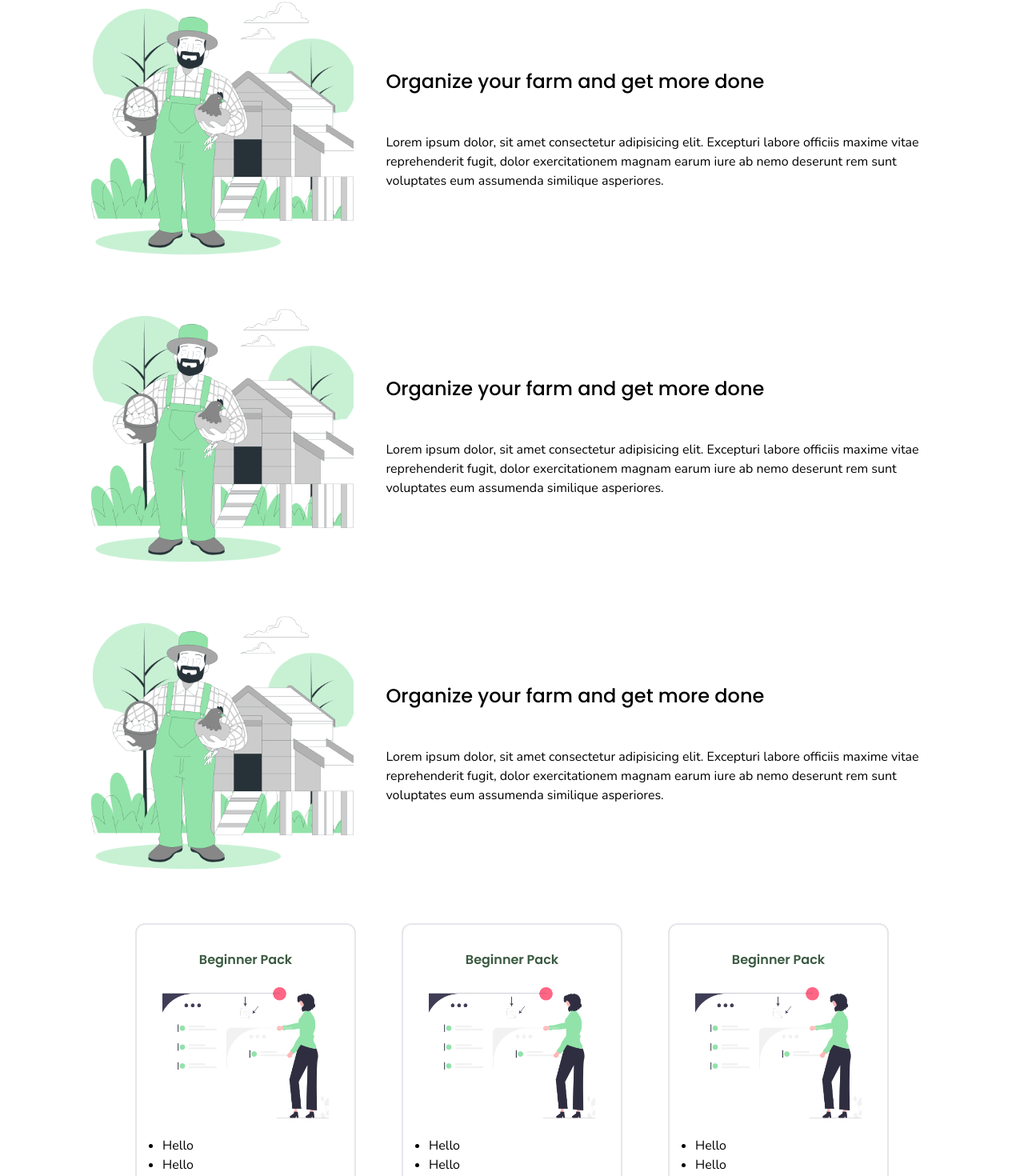
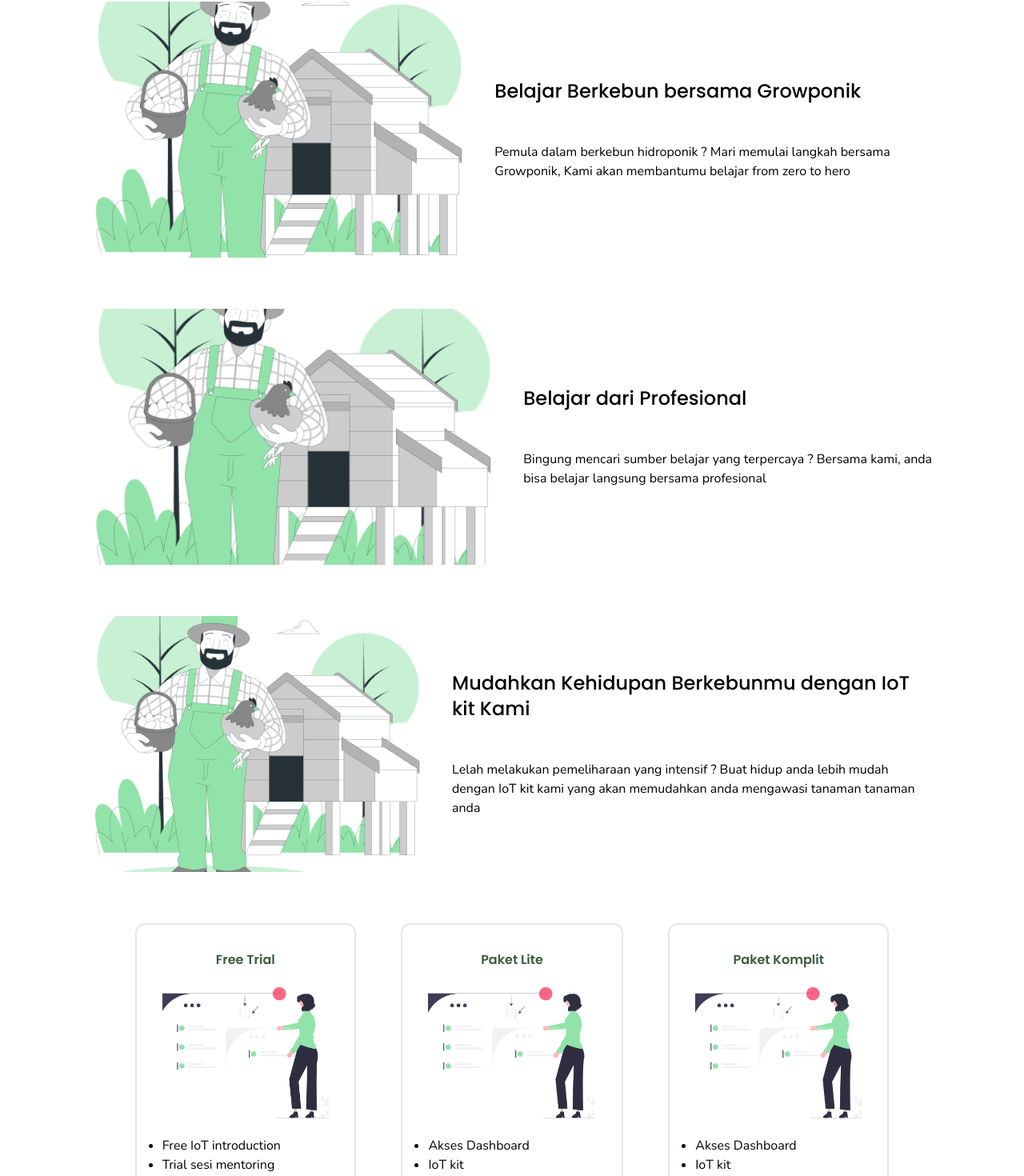
Before and after one commit to Fadil-Tao/GrowPonik, a React (Vite) app: page / in a window 1280 px wide. Shown: the part 702-2172 px from the top of the page at 80% size. Built offline with nearby package versions, Linux system fonts and the light colour scheme.

Commit message:
Menghilangkan lorem ipsum

```diff
--- a/src/components/_landing-page/ContentContainer.jsx
+++ b/src/components/_landing-page/ContentContainer.jsx
@@ -3,9 +3,24 @@
 export default function ContentContainer() {
     return (
         <div id='tentang' className='md:px-28 px-4'>
-            <LandingContent />
-            <LandingContent />
-            <LandingContent />
+            <LandingContent
+                title={'Belajar Berkebun bersama Growponik'}
+                desc={
+                    'Pemula dalam berkebun hidroponik ? Mari memulai langkah bersama Growponik, Kami akan membantumu belajar from zero to hero'
+                }
+            />
+            <LandingContent
+                title={'Belajar dari Profesional'}
+                desc={
+                    'Bingung mencari sumber belajar yang terpercaya ? Bersama kami, anda bisa belajar langsung bersama profesional'
+                }
+            />
+            <LandingContent
+                title={'Mudahkan Kehidupan Berkebunmu dengan IoT kit Kami'}
+                desc={
+                    'Lelah melakukan pemeliharaan yang intensif ? Buat hidup anda lebih mudah dengan IoT kit kami yang akan memudahkan anda mengawasi tanaman tanaman anda'
+                }
+            />
         </div>
     );
 }
--- a/src/components/_landing-page/LandingContent.jsx
+++ b/src/components/_landing-page/LandingContent.jsx
@@ -1,6 +1,12 @@
+/* eslint-disable react/prop-types */
 import Bropng from '../../assets/bro.png';
 
-export default function LandingContent({ inmg, title, desc }) {
+// eslint-disable-next-line react/prop-types
+export default function LandingContent({
+    // img = Bropng,
+    title = 'title',
+    desc = 'Lorem ipsum dolor sit, amet consectetur adipisicing elit. Vitae tempora vero accusantium nihil mollitia porro voluptatum, perferendis recusandae ducimus quam?',
+}) {
     return (
         <div className='flex justify-between items-center my-16 md:flex-row flex-col '>
             <div className='md:w-[50rem] md:h-[20rem] w-[10rem] '>
@@ -13,17 +19,11 @@
             <div className='md:ml-10'>
                 <div className='md:mb-12 mb-6'>
                     <h3 className='font-poppins font-medium text-2xl md:text-start text-center'>
-                        Organize your farm and get more done
+                        {title}
                     </h3>
                 </div>
                 <div>
-                    <p className='font-nunito'>
-                        Lorem ipsum dolor, sit amet consectetur adipisicing
-                        elit. Excepturi labore officiis maxime vitae
-                        reprehenderit fugit, dolor exercitationem magnam earum
-                        iure ab nemo deserunt rem sunt voluptates eum assumenda
-                        similique asperiores.
-                    </p>
+                    <p className='font-nunito'>{desc}</p>
                 </div>
             </div>
         </div>
--- a/src/components/_landing-page/PriceCard.jsx
+++ b/src/components/_landing-page/PriceCard.jsx
@@ -4,7 +4,7 @@
     return (
         <div className='border-2 rounded-xl p-8 grid place-items'>
             <p className='text-center text-primaryGreen font-semibold font-poppins'>
-                Beginner Pack
+                {title}
             </p>
             <div className='w-52 h-52'>
                 <img
@@ -15,14 +15,15 @@
             </div>
             <div className='font-nunito'>
                 <ul className='list-disc'>
-                    <li className=''>Hello</li>
-                    <li className=''>Hello</li>
-                    <li className=''>Hello</li>
+                    {/* <li className=''>Test 1</li>
+                    <li className=''>Test 2</li>
+                    <li className=''>Test 3</li> */}
+                    {children}
                 </ul>
             </div>
             <div>
                 <p className='text-center font-medium font-poppins text-primaryGreen'>
-                    Rp 1.000.000
+                    {price}
                 </p>
             </div>
         </div>
--- a/src/components/_landing-page/PriceContainer.jsx
+++ b/src/components/_landing-page/PriceContainer.jsx
@@ -6,17 +6,37 @@
         <div className='md:px-28 px-4 '>
             <ul className='md:flex xitems-center justify-evenly'>
                 <li>
-                    <PreviewPriceCard />
+                    <PreviewPriceCard title={'Free Trial'} price={'Free'}>
+                        <li>Free IoT introduction</li>
+                        <li>Trial sesi mentoring</li>
+                    </PreviewPriceCard>
                 </li>
                 <li>
-                    <PreviewPriceCard />
+                    <PreviewPriceCard
+                        title={'Paket Lite'}
+                        price={'Rp1.000.000'}
+                    >
+                        <li>Akses Dashboard</li>
+                        <li>IoT kit</li>
+                        <li>Sesi Mentoring 3 jam/minggu</li>
+                    </PreviewPriceCard>
                 </li>
                 <li>
-                    <PreviewPriceCard />
+                    <PreviewPriceCard
+                        title={'Paket Komplit'}
+                        price={'Rp2.000.000'}
+                    >
+                        <li>Akses Dashboard</li>
+                        <li>IoT kit</li>
+                        <li>Free benih</li>
+                    </PreviewPriceCard>
                 </li>
             </ul>
             <div className='flex justify-center items-center my-5'>
-                <Link to={'/langganan'} className='text-primaryGreen font-semibold transition duration-300 ease-in-out transform hover:scale-105'>
+                <Link
+                    to={'/langganan'}
+                    className='text-primaryGreen font-semibold transition duration-300 ease-in-out transform hover:scale-105'
+                >
                     Lihat Lebih Lanjut
                 </Link>
             </div>
--- a/src/components/_price-page/PriceCard.jsx
+++ b/src/components/_price-page/PriceCard.jsx
@@ -1,17 +1,17 @@
-export default function PriceCard({ children }) {
+// eslint-disable-next-line react/prop-types
+export default function PriceCard({ children, title, price, desc }) {
     return (
         <div className='w-[18rem] h-auto grid'>
             <div className='grid py-2 px-5 '>
-                <h3 className='text-4xl font-medium text-primaryGreen'>Lite</h3>
-                <p className='font-nunito'>
-                    Lorem ipsum dolor sit amet, consectetur adipisicing elit.
-                    Cum nihil sint autem unde a eum.
-                </p>
+                <h3 className='text-4xl font-medium text-primaryGreen'>
+                    {title}
+                </h3>
+                <p className='font-nunito'>{desc}</p>
             </div>
             <div className='bg-gray-100 rounded-md px-5 py-2'>
                 <div>
                     <p className=' font-poppins font-semibold text-2xl'>
-                        Rp 2.500.000
+                        {price}
                     </p>
                 </div>
                 <div className='h-[12rem] font-nunito flex justify-center items-start'>
--- a/src/components/_price-page/PricesContainer.jsx
+++ b/src/components/_price-page/PricesContainer.jsx
@@ -3,20 +3,36 @@
 export default function PricesContainer() {
     return (
         <div className='flex justify-evenly flex-wrap items-center my-10'>
-            <PriceCard>
+            <PriceCard
+                title={'Lite'}
+                desc={
+                    'Untuk kalian yang sudah punya kebun hidroponik, paket ini hanya berisi IoT kit dan perlengkapannya'
+                }
+                price={'Rp1.000.000'}
+            >
                 <li>Akses Dashboard</li>
                 <li>Akses Materi Pengantar</li>
                 <li>Mentoring 3 jam perminggu</li>
                 <li>IoT kit menggunakan Arduino</li>
             </PriceCard>
-            <PriceCard>
+            <PriceCard
+                title={'Komplit'}
+                desc={
+                    'Untuk kalian yang ingin memulai, paket ini adalah paket lengkap'
+                }
+                price={'Rp2.000.000'}
+            >
                 <li>Setup Kebun Hidroponik (Termasuk benih)</li>
                 <li>Akses Materi Pengantar dan lanjutan</li>
                 <li>Akses Mentoring Selamanya</li>
                 <li>IoT kit menggunakan Arduino</li>
                 <li>Free ikan mas jika mempunyai kolam</li>
             </PriceCard>
-            <PriceCard>
+            <PriceCard
+                title={'Free'}
+                desc={'Untuk yang ingin mencari tau terlebih dahulu'}
+                price={'Gratis'}
+            >
                 <li>Preview learning material</li>
                 <li>IoT introduction</li>
                 <li>Mentorship trial</li>
--- a/src/pages/PricePage.jsx
+++ b/src/pages/PricePage.jsx
@@ -10,11 +10,9 @@
                         Pilih Paket Yang Paling Sesuai dengan mu
                     </p>
                     <p className='text-justify text-lg font-nunito'>
-                        Lorem ipsum dolor sit amet, consectetur adipisicing
-                        elit. Odio reiciendis, velit ex atque natus recusandae
-                        sunt, nulla cupiditate dicta vitae aperiam similique
-                        repudiandae molestias aliquid a, voluptas praesentium?
-                        Voluptatibus, debitis!
+                        Ingin memulai kebun hidroponik ? Tapi bingung mulai dari
+                        mana ? Pilih paket di bawah ini untuk memudahkan kamu
+                        memulai perjalanan Perkebunan Hidroponik mu.
                     </p>
                 </div>
                 <div className='w-full h-[20rem]'>
```
